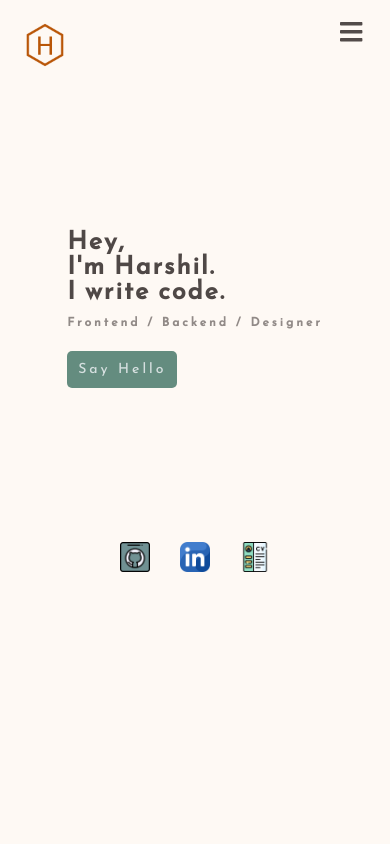
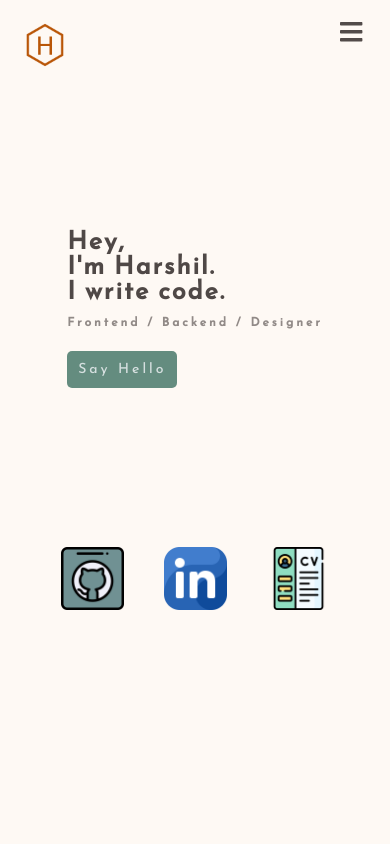
Before and after one commit to harshilchordia/Portfolio, a React (Create React App) app: page / in a window 390 px wide. Shown: the top 844 px of the page. Built offline with nearby package versions, Linux system fonts and the light colour scheme.

Commit message:
icon resized i think

```diff
--- a/src/components/HeroSection/index.scss
+++ b/src/components/HeroSection/index.scss
@@ -82,7 +82,7 @@
 		.HeroLinks {
 			/* border: 4px solid green; */
 			margin: auto;
-			// padding: 80px;
+			padding: 0;
 			@media screen and (max-width: 450px) {
 				padding-top: 100px;
 			}
@@ -100,7 +100,7 @@
 .iconLink {
 	img {
 		padding: 20px;
-		width: 95px;
+		width: 105px;
 		animation: fadeIn 2s 2s backwards;
 
 		&:hover {
@@ -108,12 +108,13 @@
 		}
 
 		@media screen and (max-width: 920px) {
-			width: 70px;
-			padding: 15px;
+			width: 85px;
+			padding: 10px;
 		}
 
 		@media screen and (max-width: 450px) {
-			width: 60px;
+			width: 103px;
+			padding: 20px;
 		}
 	}
 }
```
Also changed, not shown: 1 other file (tests, documents, lock files or other folders).
